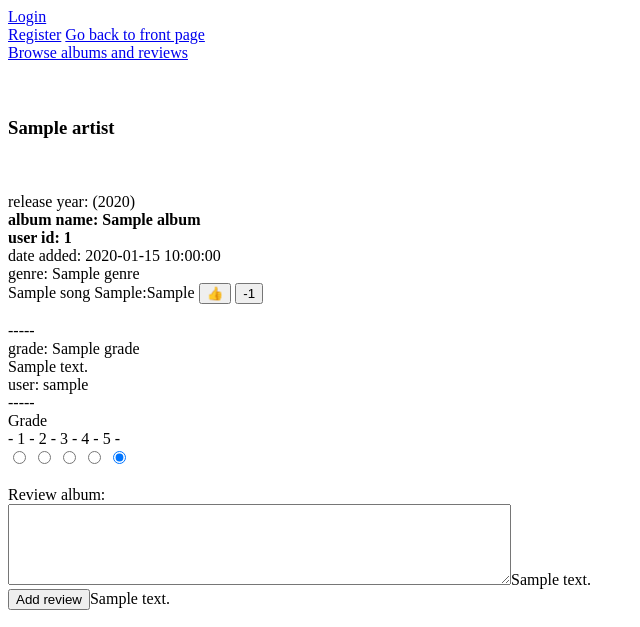
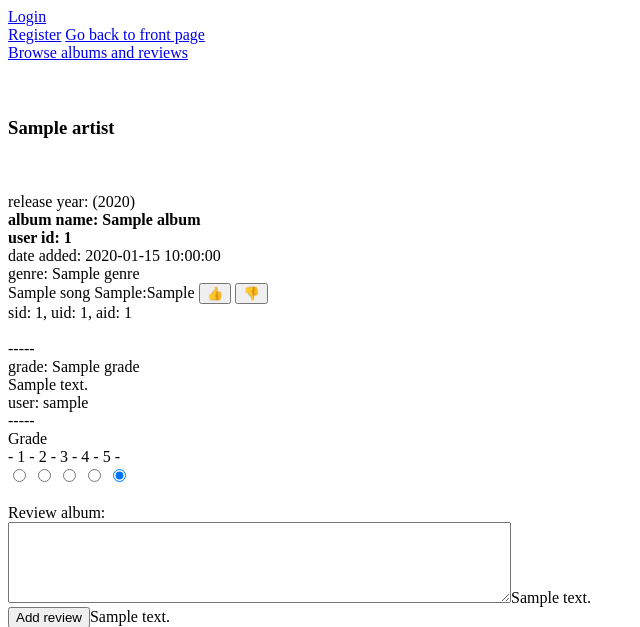
Before and after one commit to PharmacySnake/levyraati, a Flask app: template src/templates/album.html in a window 1280 px wide. Shown: the top 627 px of the page, without its empty margins (0-640 px from the left). Run offline with Flask 2, Linux system fonts and the light colour scheme; the template is opened without the code that fills it: most values are stand-ins (such as "Sample title", 1, 10 or a date in 2020).

Commit message:
Add ability to give songs thumbs up/down. #44

```diff
--- a/src/templates/album.html
+++ b/src/templates/album.html
@@ -28,7 +28,8 @@
     <form action="/thumb" method="POST">
       <a>{{ song.song_name }} {{ song.song_len_min }}:{{ song.song_len_sec }}</a>
       <button type="submit" name="thumb" value="1">👍</button>
-      <input type="submit" name="thumb" value="-1"><br>
+      <button type="submit" name="thumb" value="-1">👎</button><br>
+      <a>sid: {{ song.id }}, uid: {{ album.user_id }}, aid: {{ album.album_id }}</a><br>
       <input type="hidden" name="song_id" value="{{ song.id }}">
       <input type="hidden" name="user_id" value="{{ album.user_id }}">
       <input type="hidden" name="album_id" value="{{ album.album_id }}">
```
